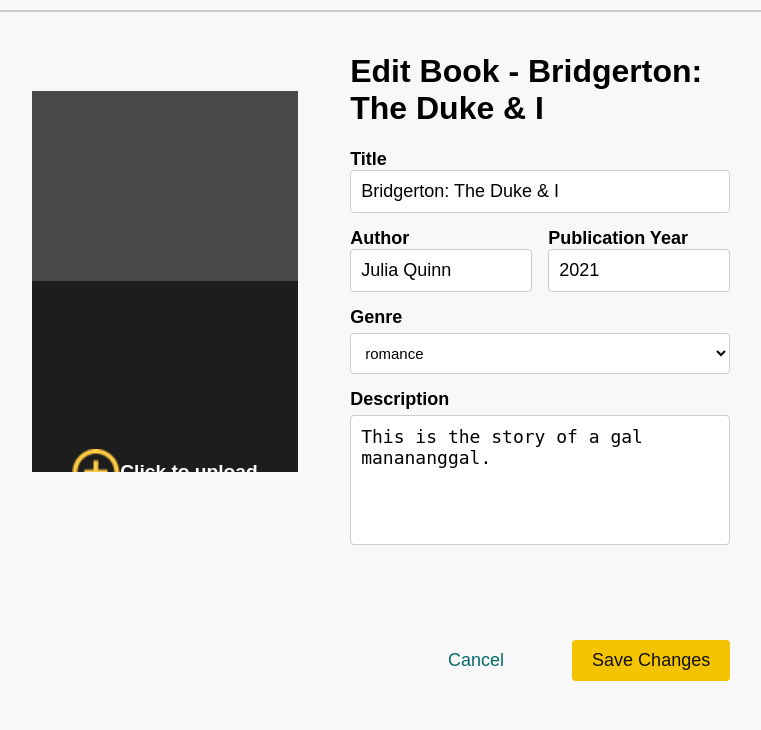
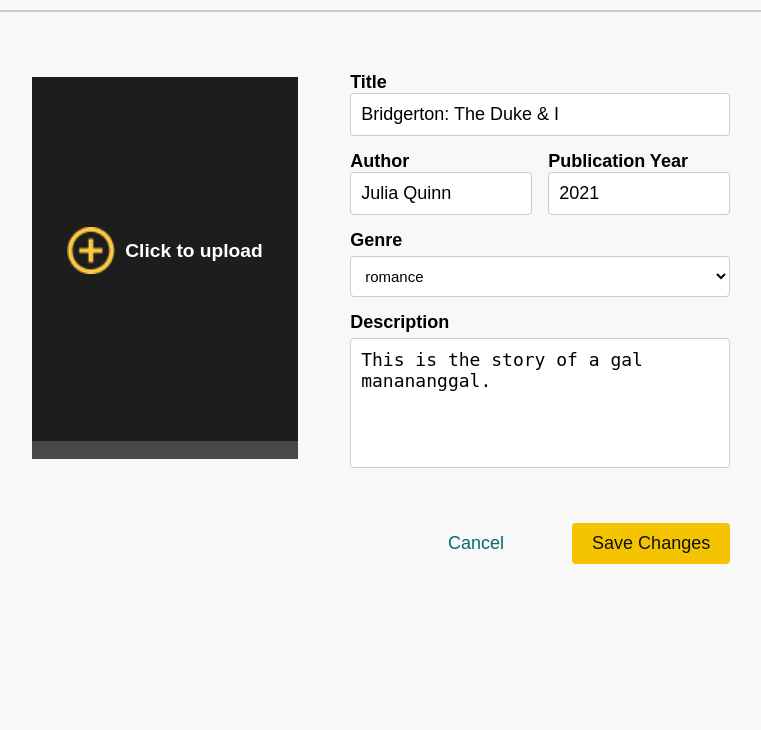
Before and after one commit to danaiaxx/LibroCo, a Flask app: page /book/edit/10 in a window 1280 px wide. Shown: the part 70-800 px from the top of the page, without its empty margins (249-1010 px from the left). Run offline with Flask 3, Linux system fonts and the light colour scheme; data comes from the database, SQL or seed files in the repository; some web fonts are replaced.

Commit message:
asdasdas

```diff
--- a/LibroCoWeb/static/css/addbookStyles.css
+++ b/LibroCoWeb/static/css/addbookStyles.css
@@ -7,6 +7,10 @@
         .logo {
             margin-top: -9px;
             margin-right: 0;
+        }
+
+        .form-group{
+            margin-top: 40px;
         }
 
         .separator {
@@ -158,7 +162,7 @@
         }
 
         .addbook_button_group {
-            margin-top: 80px;
+            margin-top: 40px;
             display: flex;
             justify-content: flex-end;
             width: 100%;
--- a/LibroCoWeb/templates/edit_book.html
+++ b/LibroCoWeb/templates/edit_book.html
@@ -11,7 +11,7 @@
         .book_image {
             width: 290px;
             max-height: 700px;
-            margin-bottom: 150px;
+            margin-bottom: 60px;
             position: relative;
             overflow: hidden;
             display: flex;
@@ -44,6 +44,7 @@
             display: flex;
             justify-content: center;
             align-items: center;
+            margin-top: -208px;
             cursor: pointer;
         }
 
@@ -52,6 +53,7 @@
             height: 3rem;
             object-fit: contain;
             display: block;
+            margin-right: 10px;
         }
 
         .image_overlay span {
@@ -108,7 +110,6 @@
             <!-- Form to edit book details -->
             <form class="addbook_form" action="{{ url_for('edit_book', book_id=book['book_id']) }}" method="POST" enctype="multipart/form-data">
                 <div class="form-group">
-                    <h1>Edit Book - {{ book['book_title'] }}</h1>
                     <label for="book_title">Title</label>
                     <input type="text" id="book_title" name="book_title" value="{{ book['book_title'] }}" required>
                 </div>
```
